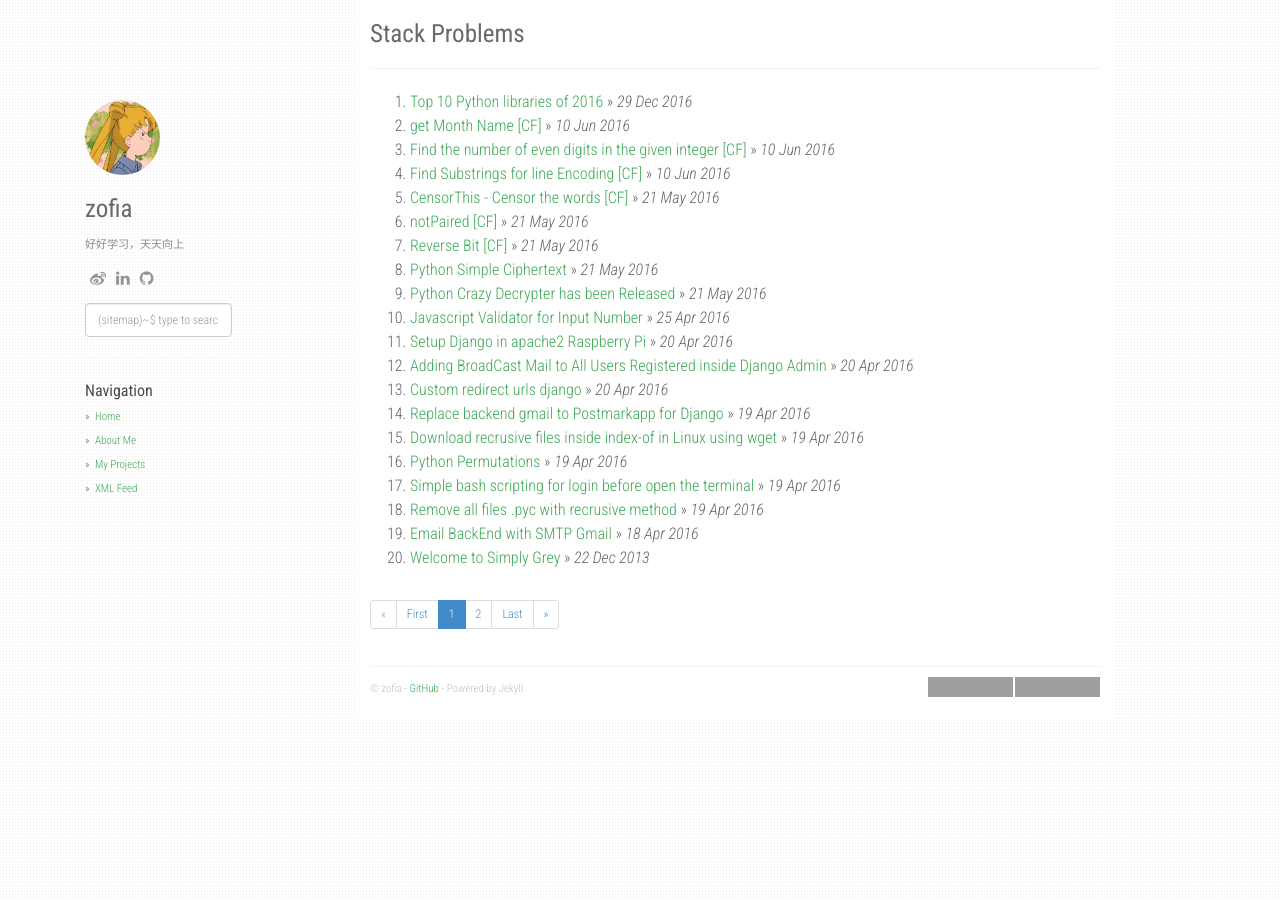
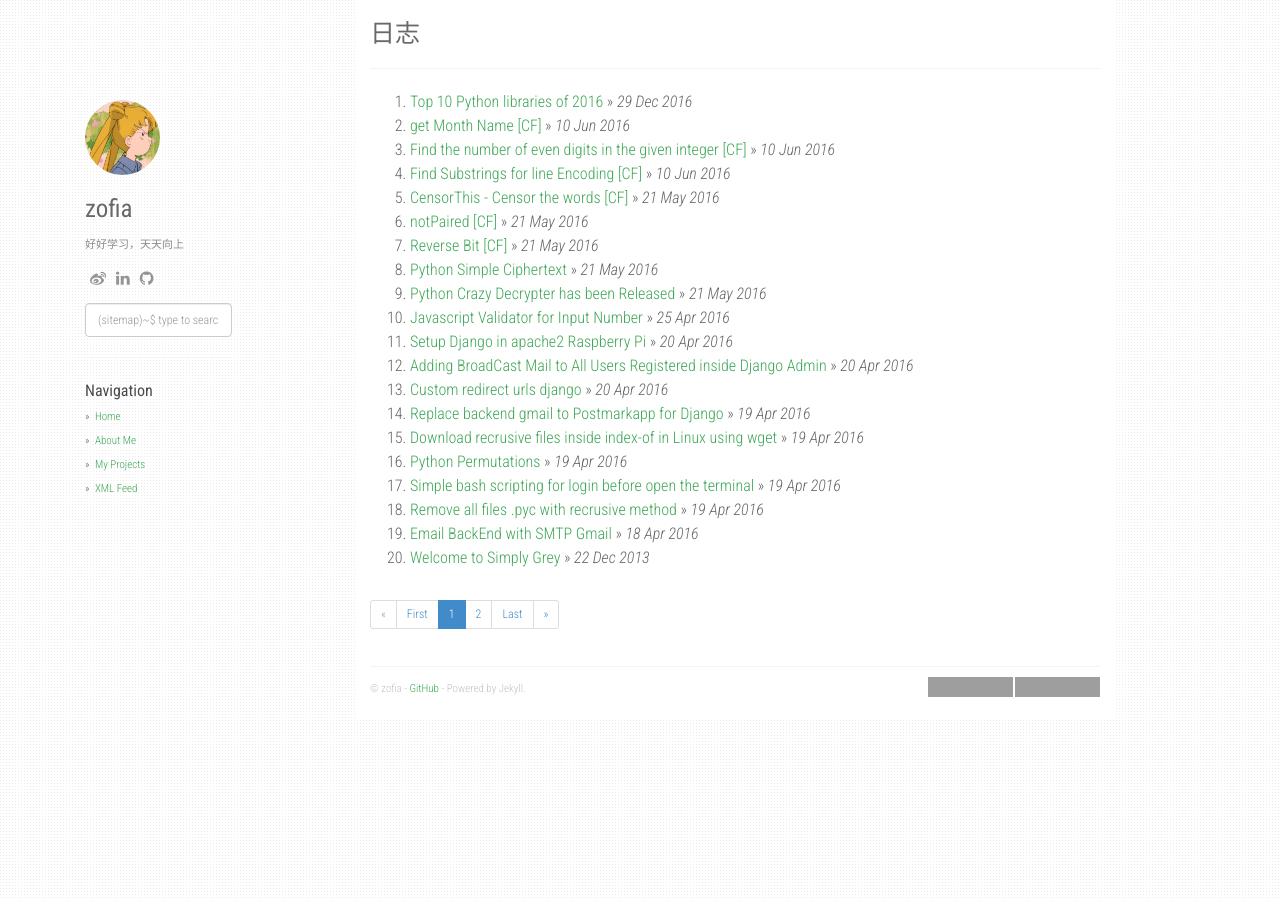
Before and after one commit to ZofiaMiao/ZofiaMiao.github.io, a Jekyll site: the page built from index.html, in a window 1280 px wide. Built offline with Jekyll 4.4.1, drawn with Linux system fonts in a browser that asks for light colours; nearby versions of some CDN libraries; the list of posts is cut into pages by our own code; grey boxes are pictures that could not be loaded.

```diff
--- a/_config.yml
+++ b/_config.yml
@@ -1,4 +1,4 @@
-title: Stack Problems
+title: 日志
 description: My Personal Stack Problems
 author: zofia
 github: https://github.com/ZofiaMiao
```
